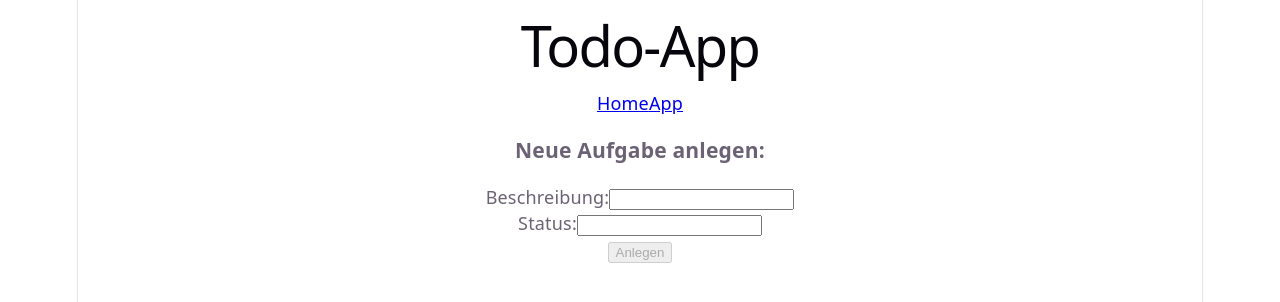
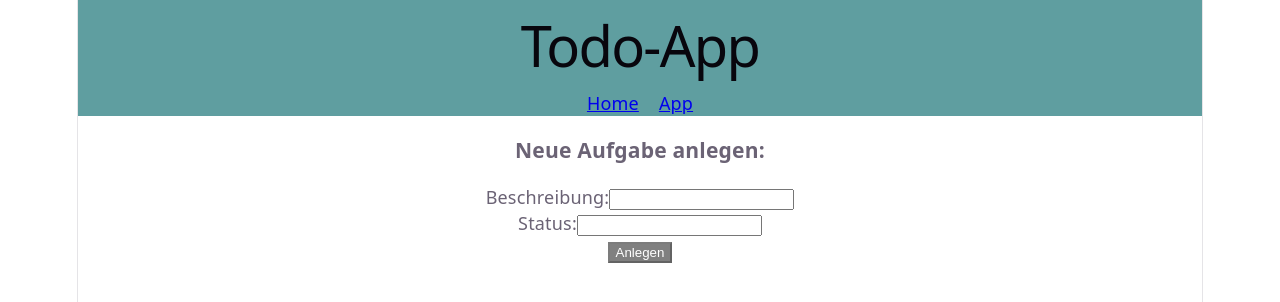
Before and after one commit to m-reinisch/todo-frontend-project, a React (Vite) app: page /todo/add in a window 1280 px wide. Shown: the top 302 px of the page. Built offline with nearby package versions, Linux system fonts and the light colour scheme; no server answers.

Commit message:
NewTodo finished

```diff
--- a/src/App.css
+++ b/src/App.css
@@ -1,3 +1,30 @@
+header {
+  background-color: cadetblue;
+}
+
+button {
+  color: white;
+  background-color: grey;
+  width: fit-content;
+}
+
+.navigation {
+  padding: 10px;
+}
+
+.page {
+  display: flex;
+  flex-direction: column;
+  justify-content: center;
+}
+
+#card {
+  border-color: black;
+  border-style: solid;
+  border-width: 1px;
+}
+
+/------------------------------/
 .counter {
   font-size: 16px;
   padding: 5px 10px;
--- a/src/App.tsx
+++ b/src/App.tsx
@@ -1,15 +1,16 @@
 import './App.css'
-import type {Todo} from "./types.tsx";
+import type {Todo, TodoDTO} from "./types.tsx";
 import NavBar from "./NavBar.tsx";
 import Home from "./Home.tsx";
 import Canvas from "./Canvas.tsx";
+import NewTodo from "./NewTodo.tsx";
 import {Route, Routes } from "react-router-dom";
 import {useEffect, useState} from "react";
 import axios from "axios";
-import NewTodo from "./NewTodo.tsx";
 
 function App() {
     const [todos, setTodos]= useState<Todo[]>([])
+    const [change, setChange]= useState<number>(0)
 
     function loadAllTodos(){
         axios.get("/api/todo")
@@ -18,12 +19,19 @@ function App() {
              .catch( (errors) => console.log(errors) )
     }
     function addTodo(desc: string, stat: string){
-        console.log(desc + ", " + stat)
+        const newTodo: TodoDTO= {
+            description: desc,
+            status: stat
+        }
+
+        axios.post("/api/todo", newTodo)
+             .then( () => setChange(change + 1) )
+             .catch( (errors) => console.log(errors) )
     }
 
     useEffect(() => {
         loadAllTodos()
-    }, []);
+    }, [change]);
 
     return (
     <>
--- a/src/Canvas.tsx
+++ b/src/Canvas.tsx
@@ -10,7 +10,7 @@ export default function Canvas(props: Readonly<CanvasProps>) {
     const nav= useNavigate();
 
     return(
-        <>
+        <div className="page">
             <table>
                 <thead>
                 <tr>
@@ -48,9 +48,10 @@ export default function Canvas(props: Readonly<CanvasProps>) {
                 </tr>
                 </tbody>
             </table>
+            <br />
             <button onClick={
                 () => nav("/todo/add")
             }>Add Aufgabe</button>
-        </>
+        </div>
     )
 }
--- a/src/NavBar.tsx
+++ b/src/NavBar.tsx
@@ -4,8 +4,8 @@ export default function NavBar() {
 
     return(
         <>
-            <Link to={"/"}>Home</Link>
-            <Link to={"/todos"}>App</Link>
+            <Link to={"/"} className="navigation">Home</Link>
+            <Link to={"/todos"} className="navigation">App</Link>
         </>
     )
 }
--- a/src/NewTodo.tsx
+++ b/src/NewTodo.tsx
@@ -20,7 +20,7 @@ export default function NewTodo({submitTodo}: NewTodoProps) {
     }
 
     return(
-        <>
+        <div className="page">
             <h3>Neue Aufgabe anlegen:</h3>
             <form onSubmit={handleSubmit(onSubmit)}>
                 <label>
@@ -63,6 +63,6 @@ export default function NewTodo({submitTodo}: NewTodoProps) {
                     Anlegen
                 </button>
             </form>
-        </>
+        </div>
     )
 }
--- a/src/TodoCard.tsx
+++ b/src/TodoCard.tsx
@@ -6,9 +6,9 @@ type TodoProps= {
 
 export default function TodoCard(props: Readonly<TodoProps>) {
     return(
-        <>
+        <div id="card">
             <p id="desc">{props.todo.description}</p>
             <p id="stat">{props.todo.status}</p>
-        </>
+        </div>
     )
 }
--- a/src/types.tsx
+++ b/src/types.tsx
@@ -1,4 +1,10 @@
 export type Todo= {
+    id: string,
     description: string,
     status: string
 }
+
+export type TodoDTO= {
+    description: string,
+    status: string
+}
```
